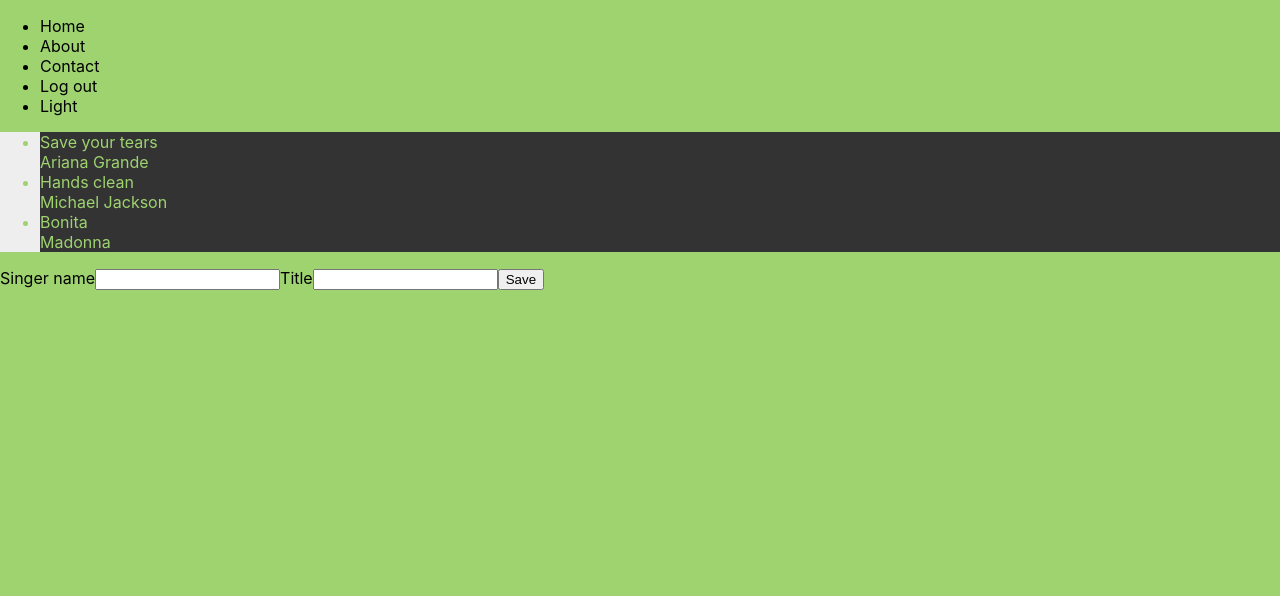
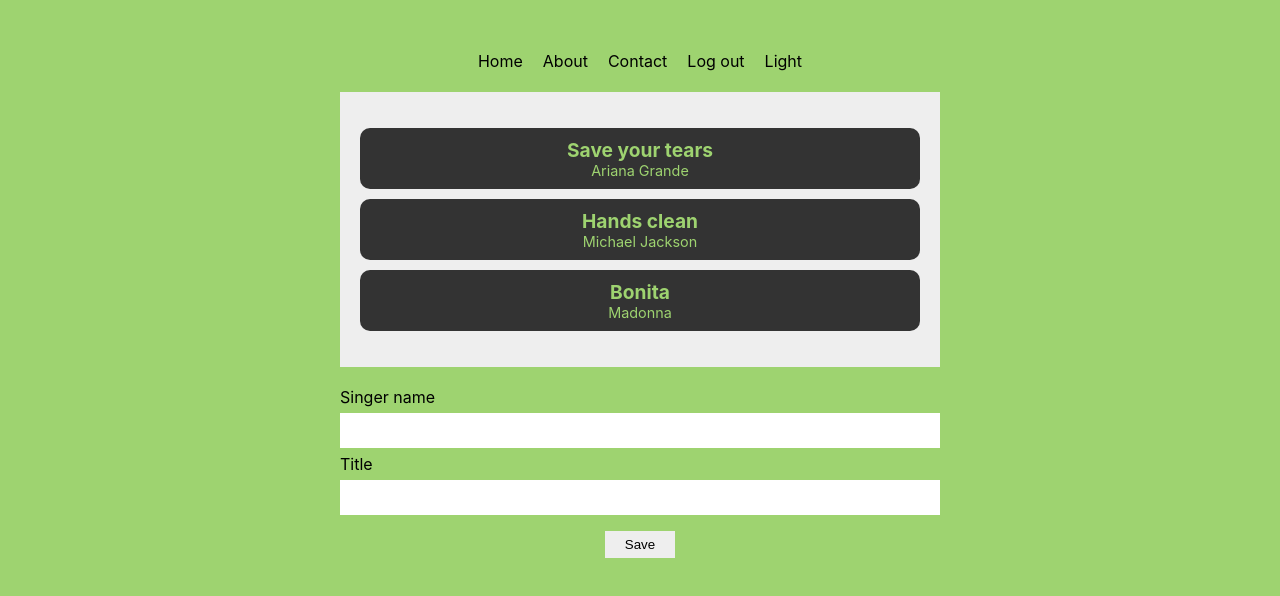
Before and after one commit to reinertisa/react-context-api, a React (Create React App) app: page / in a window 1280 px wide. Shown: the top 596 px of the page. Built offline with nearby package versions, Linux system fonts and the light colour scheme; the HTML template or start-up script is replaced by a standard one.

Commit message:
fix(style): update styles

```diff
--- a/src/index.css
+++ b/src/index.css
@@ -9,14 +9,70 @@
   background: #9ed370;
 }
 
+.App {
+  max-width: 600px;
+  margin: 30px auto;
+}
+
+nav {
+  text-align: center;
+  padding: 5px;
+}
+
+nav ul {
+  padding: 0;
+}
+
+nav ul li {
+  display: inline-block;
+  margin: 0 10px;
+}
+
 .song-list {
-
+  text-align: center;
+  padding: 20px;
+  margin-bottom: 20px;
 }
 
 .song-list ul {
-
+  padding: 0;
+  list-style-type: none;
 }
 
 .song-list ul li {
+  padding: 10px;
+  margin: 10px auto;
+  border-radius: 10px;
+  cursor: pointer;
+}
 
+.song-list ul li:hover {
+  opacity: 0.7;
+  text-decoration: line-through;
 }
+
+.song-list .title {
+  font-weight: bold;
+  font-size: 1.2em;
+}
+
+.song-list .singer {
+  font-size: 0.9em;
+}
+
+input[type='text'] {
+  width: 100%;
+  padding: 10px;
+  box-sizing: border-box;
+  margin: 6px 0;
+  background: #fff;
+  border: 0;
+}
+
+button {
+  margin: 10px auto;
+  background: #eee;
+  border: 0;
+  padding: 6px 20px;
+  display: block;
+}
```
